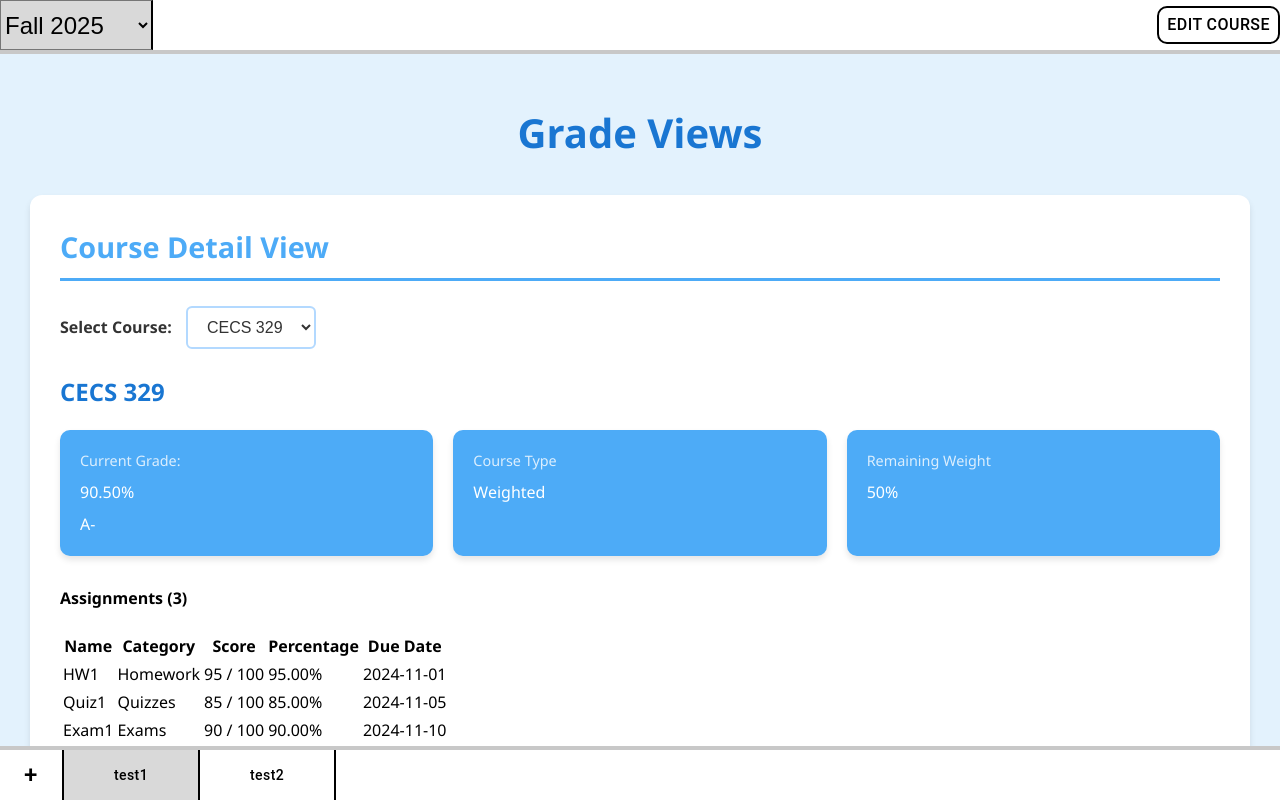
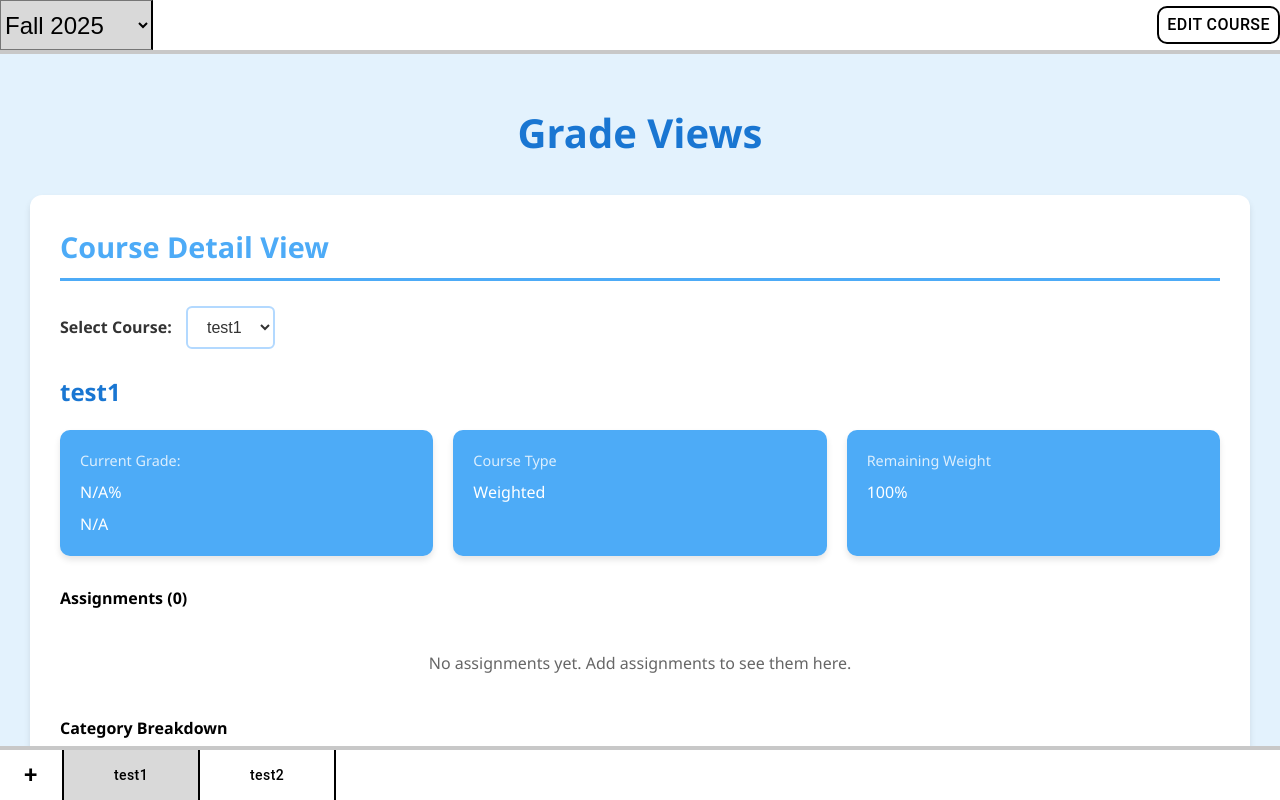
Before and after one commit to kn2117/CECS-448-Project-3-Team-3, a React (Vite) app: page / in a window 1280 px wide. Built offline with nearby package versions, Linux system fonts and the light colour scheme.

Commit message:
Updated GradeView so that it reflects user input
Changed from fixed data to display actual data user enters

```diff
--- a/src/App.jsx
+++ b/src/App.jsx
@@ -8,22 +8,97 @@ import { Button } from '@mui/material'
 import Footer from './footer'
 import Dropdown from './dropdown'
 function App() {
+  // Store course data with full details
+  const [courseData, setCourseData] = useState({
+    'test1': {
+      name: 'test1',
+      semester: 'Fall 2025',
+      isWeighted: true,
+      categoryWeights: { "Homework": 30, "Quizzes": 20, "Exams": 50 },
+      assignments: [],
+      remainingWeight: 100
+    },
+    'test2': {
+      name: 'test2',
+      semester: 'Fall 2025',
+      isWeighted: false,
+      categoryWeights: {},
+      assignments: [],
+      remainingWeight: 100
+    },
+    'test3': {
+      name: 'test3',
+      semester: 'Spring 2025',
+      isWeighted: true,
+      categoryWeights: { "Labs": 40, "Midterm": 30, "Final": 30 },
+      assignments: [],
+      remainingWeight: 100
+    },
+    'test4': {
+      name: 'test4',
+      semester: 'Spring 2025',
+      isWeighted: false,
+      categoryWeights: {},
+      assignments: [],
+      remainingWeight: 100
+    }
+  });
+
+  // Derive semesters list from courseData
   const [semesters, setSemesters] = useState({
     'Fall 2025': ['test1', 'test2'],
     'Spring 2025': ['test3', 'test4']
   });
-  //const semesters =['Fall 2025', 'Spring 2025', 'Fall 2024', 'Spring 2024'];
+
   const [semester, setSemester] = useState('Fall 2025');
   const [course, setCourse] = useState('test1');
   const [openDialog, setOpenDialog] = useState(false);
   const [dialogMode, setDialogMode] = useState("add");
 
-  const addCourse = function (semester, courseName) {
+  const addCourse = function (semester, courseName, categories) {
+    // Determine if weighted based on whether categories are provided
+    const isWeighted = categories && categories.length > 0 && categories[0].name !== "";
+
+    // Convert categories array to categoryWeights object
+    const categoryWeights = {};
+    if (isWeighted) {
+      categories.forEach(cat => {
+        if (cat.name && cat.weight) {
+          categoryWeights[cat.name] = parseFloat(cat.weight);
+        }
+      });
+    }
+
+    // Calculate remaining weight
+    const totalWeight = Object.values(categoryWeights).reduce((sum, w) => sum + w, 0);
+    const remainingWeight = 100 - totalWeight;
+
+    // Add to courseData
+    setCourseData(prev => ({
+      ...prev,
+      [courseName]: {
+        name: courseName,
+        semester: semester,
+        isWeighted: isWeighted,
+        categoryWeights: categoryWeights,
+        assignments: [],
+        remainingWeight: remainingWeight
+      }
+    }));
+
+    // Add to semesters list
     setSemesters(prev => {
       const updated = { ...prev };
+      if (!updated[semester]) {
+        updated[semester] = [];
+      }
       updated[semester] = [...updated[semester], courseName];
       return updated;
     });
+
+    // Set as current course
+    setSemester(semester);
+    setCourse(courseName);
   };
 
   return (
@@ -38,7 +113,11 @@ function App() {
       </div>
       <div class='body'>
         {/*add body.jsx*/}
-        <GradeViews semester={semester} />
+        <GradeViews
+          semester={semester}
+          selectedCourseName={course}
+          courseData={courseData}
+        />
       </div>
       <div class='footer'>
         <Button style={{ fontSize: '24px', color: 'black', borderRight: '2px solid black', borderRadius: 0, height: '100%' }} onClick={() => { setOpenDialog(true); setDialogMode("add"); }}>
--- a/src/CourseManagement.jsx
+++ b/src/CourseManagement.jsx
@@ -38,7 +38,7 @@ function CourseManagement({ open, onClose, edit, semesters, addCourse }) {
     };
 
     const handleSave = (semester, courseName) => {
-        addCourse(semester, courseName)
+        addCourse(semester, courseName, categories)
         onClose()
     };
 
--- a/src/GradeViews.jsx
+++ b/src/GradeViews.jsx
@@ -1,4 +1,4 @@
-import { useState } from 'react';
+import React, { useState } from 'react';
 import './GradeViews.css';
 import {
   calculateWeightedGrade,
@@ -10,44 +10,29 @@ import {
   recommendFocusByLowestGrade
 } from './gradeCalculator';
 
-function GradeViews() {
-    // Mock data
-    const [mockCourses] = useState([
-        {
-         name: "CECS 329",
-         isWeighted: true,
-         categoryWeights: {
-            "Homework": 30,
-            "Quizzes": 20,
-            "Exams": 50
-         },
-         assignments: [
-            { name: "HW1", score: 95, maxScore: 100, category: "Homework", dueDate: "2024-11-01" },
-            { name: "Quiz1", score: 85, maxScore: 100, category: "Quizzes", dueDate: "2024-11-05" },
-            { name: "Exam1", score: 90, maxScore: 100, category: "Exams", dueDate: "2024-11-10" }
-         ],
-         currentGrade: 87.5,
-         remainingWeight: 50
-        },
-        {
-         name: "MATH 101",
-         isWeighted: false,
-         assignments: [
-            { name: "HW1", score: 80, maxScore: 100, category: "Homework", dueDate: "2024-11-02" },
-            { name: "Quiz1", score: 70, maxScore: 100, category: "Quizzes", dueDate: "2024-11-06" },
-            { name: "Exam1", score: 75, maxScore: 100, category: "Exams", dueDate: "2024-11-11" }
-         ],
-         currentGrade: 75,
-         remainingWeight: 40
-        }
-    ]);
+function GradeViews({ semester, selectedCourseName, courseData }) {
+    // Get courses for the current semester
+    const coursesInSemester = Object.values(courseData).filter(
+        course => course.semester === semester
+    );
 
-    // State for selected view and focus mode
-    const [selectedCourse, setSelectedCourse] = useState(mockCourses[0]);
+    // Get the selected course data
+    const selectedCourseData = courseData[selectedCourseName] || coursesInSemester[0];
+
+    // State for view mode: 'dashboard' or 'courseDetail'
+    const [viewMode, setViewMode] = useState('dashboard');
+    const [selectedCourse, setSelectedCourse] = useState(selectedCourseData);
     const [focusMode, setFocusMode] = useState('potential'); // 'potential' or 'lowestGrade'
 
+    // Update selected course when the selectedCourseName prop changes
+    React.useEffect(() => {
+        if (selectedCourseName && courseData[selectedCourseName]) {
+            setSelectedCourse(courseData[selectedCourseName]);
+        }
+    }, [selectedCourseName, courseData]);
+
     // Calculate grades for each course
-    const courseGrades = mockCourses.map(course => {
+    const courseGrades = coursesInSemester.map(course => {
         const finalGrade = course.isWeighted
             ? calculateWeightedGrade(course)
             : calculateUnweightedGrade(course);
@@ -56,9 +41,10 @@ function GradeViews() {
 
         return {
             ...course,
-            finalGrade,
+            finalGrade: finalGrade || 0,
+            currentGrade: finalGrade || 0,
             letterGrade,
-            gpa
+            gpa: gpa || 0
         };
     });
 
@@ -80,32 +66,35 @@ function GradeViews() {
                 <div className="course-selector">
                     <label>Select Course: </label>
                     <select
-                        value={selectedCourse.name}
-                        onChange={(e) => setSelectedCourse(mockCourses.find(c => c.name === e.target.value))}
+                        value={selectedCourse?.name || ''}
+                        onChange={(e) => setSelectedCourse(coursesInSemester.find(c => c.name === e.target.value))}
                     >
-                        {mockCourses.map(course => (
+                        {coursesInSemester.map(course => (
                             <option key={course.name} value={course.name}>{course.name}</option>
                         ))}
                     </select>
                 </div>
 
                 {/* Course details */}
+                {selectedCourse ? (
                 <div className="course-info">
                     <h3>{selectedCourse.name}</h3>
                     <div className="course-stats">
                         <div className="stat-card">
                             <span className="stat-label">Current Grade:</span>
                             <span className="stat-value">
-                                {selectedCourse.isWeighted
+                                {selectedCourse.assignments && selectedCourse.assignments.length > 0 ? (
+                                    selectedCourse.isWeighted
                                         ? calculateWeightedGrade(selectedCourse).toFixed(2)
-                                    : calculateUnweightedGrade(selectedCourse).toFixed(2)}%
+                                        : calculateUnweightedGrade(selectedCourse).toFixed(2)
+                                ) : 'N/A'}%
                             </span>
                             <span className="stat-letter">
-                                {convertToLetterGrade(
+                                {selectedCourse.assignments && selectedCourse.assignments.length > 0 ? convertToLetterGrade(
                                     selectedCourse.isWeighted
                                         ? calculateWeightedGrade(selectedCourse)
                                         : calculateUnweightedGrade(selectedCourse)
-                                )}
+                                ) : 'N/A'}
                             </span>
                         </div>
                         <div className="stat-card">
@@ -120,7 +109,8 @@ function GradeViews() {
 
                 {/* Assignment breakdown */}
                 <div className="assignment-breakdown">
-                    <h4>Assignments ({selectedCourse.assignments.length})</h4>
+                    <h4>Assignments ({selectedCourse.assignments?.length || 0})</h4>
+                    {selectedCourse.assignments && selectedCourse.assignments.length > 0 ? (
                         <table className="assignments-table">
                             <thead>
                                 <tr>
@@ -143,15 +133,20 @@ function GradeViews() {
                                 ))}
                             </tbody>
                         </table>
+                    ) : (
+                        <p style={{ textAlign: 'center', color: '#666', padding: '20px' }}>
+                            No assignments yet. Add assignments to see them here.
+                        </p>
+                    )}
                 </div>
 
                 {/* Category breakdown if weighted*/}
-                {selectedCourse.isWeighted && (
+                {selectedCourse.isWeighted && selectedCourse.categoryWeights && (
                     <div className="category-breakdown">
                         <h4>Category Breakdown</h4>
                         <div className="categories">
                             {Object.entries(selectedCourse.categoryWeights).map(([category, weight]) => {
-                                const categoryAssignments = selectedCourse.assignments.filter(a => a.category === category);
+                                const categoryAssignments = (selectedCourse.assignments || []).filter(a => a.category === category);
                                 const categoryAverage = categoryAssignments.length > 0
                                     ? (categoryAssignments.reduce((sum, a) => sum + (a.score / a.maxScore * 100), 0) / categoryAssignments.length).toFixed(1)
                                     : 'N/A';
@@ -168,6 +163,11 @@ function GradeViews() {
                     </div>
                 )}
                 </div>
+                ) : (
+                    <p style={{ textAlign: 'center', color: '#666', padding: '20px' }}>
+                        No course selected. Please select a course from the tabs below.
+                    </p>
+                )}
             </div>
 
             {/* Overall GPA */}
@@ -197,10 +197,10 @@ function GradeViews() {
                             {courseGrades.map((course, index) => (
                                 <tr key={index}>
                                     <td>{course.name}</td>
-                                    <td>{course.finalGrade.toFixed(2)}%</td>
-                                    <td className="letter-grade">{course.letterGrade}</td>
-                                    <td>{course.gpa.toFixed(2)}</td>
-                                    <td>{course.assignments.length}</td>
+                                    <td>{(course.finalGrade || 0).toFixed(2)}%</td>
+                                    <td className="letter-grade">{course.letterGrade || 'N/A'}</td>
+                                    <td>{(course.gpa || 0).toFixed(2)}</td>
+                                    <td>{course.assignments?.length || 0}</td>
                                 </tr>
                             ))}
                         </tbody>
@@ -236,9 +236,9 @@ function GradeViews() {
                                 <div className="focus-info">
                                     <h4>{course.name}</h4>
                                     <div className="focus-stats">
-                                        <span>Current: {course.currentGrade?.toFixed(1) || course.finalGrade?.toFixed(1)}%</span>
-                                        <span>Letter: {course.letterGrade || convertToLetterGrade(course.currentGrade || course.finalGrade)}</span>
-                                        {focusMode === 'potential' && course.priorityScore && (
+                                        <span>Current: {(course.currentGrade || course.finalGrade || 0).toFixed(1)}%</span>
+                                        <span>Letter: {course.letterGrade || 'N/A'}</span>
+                                        {focusMode === 'potential' && course.priorityScore !== undefined && (
                                             <span>Potential Score: {course.priorityScore.toFixed(0)}</span>
                                         )}
                                     </div>
```
Lines whose indentation alone changed are shown as unchanged.
